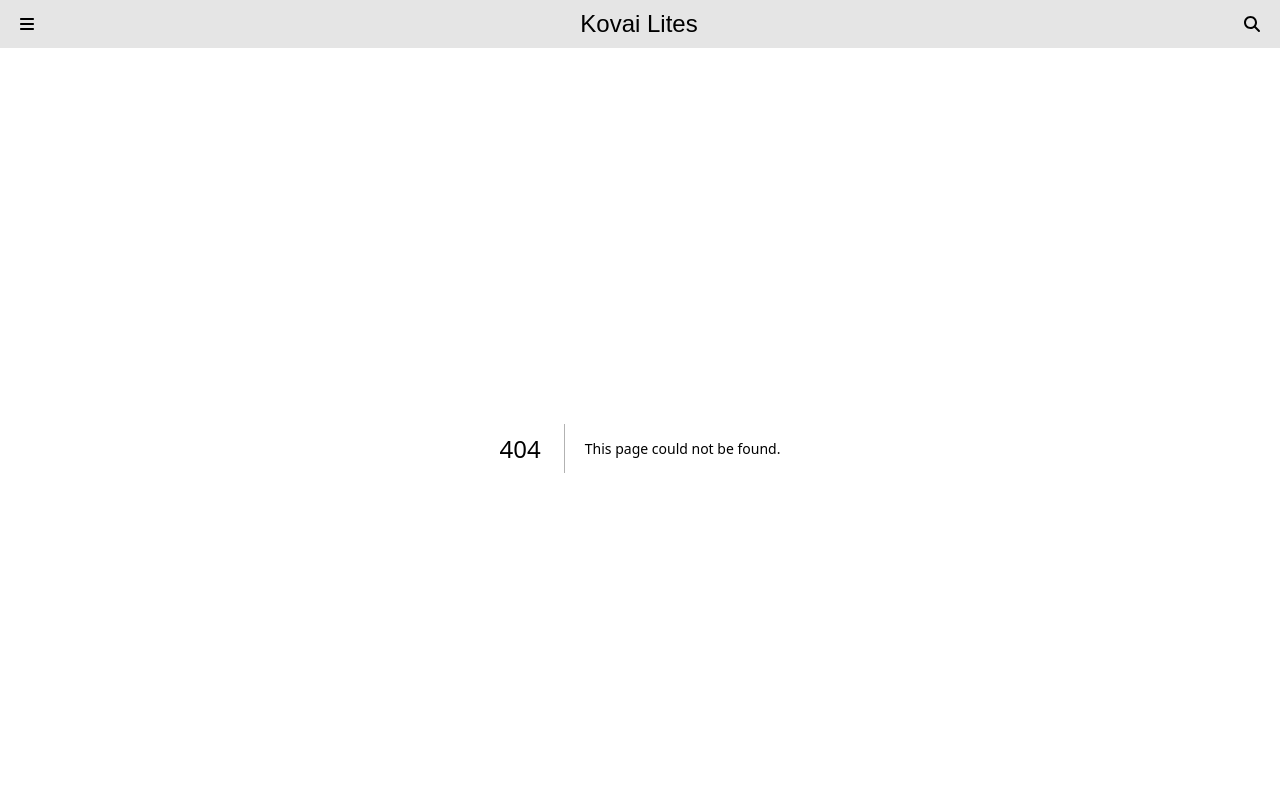
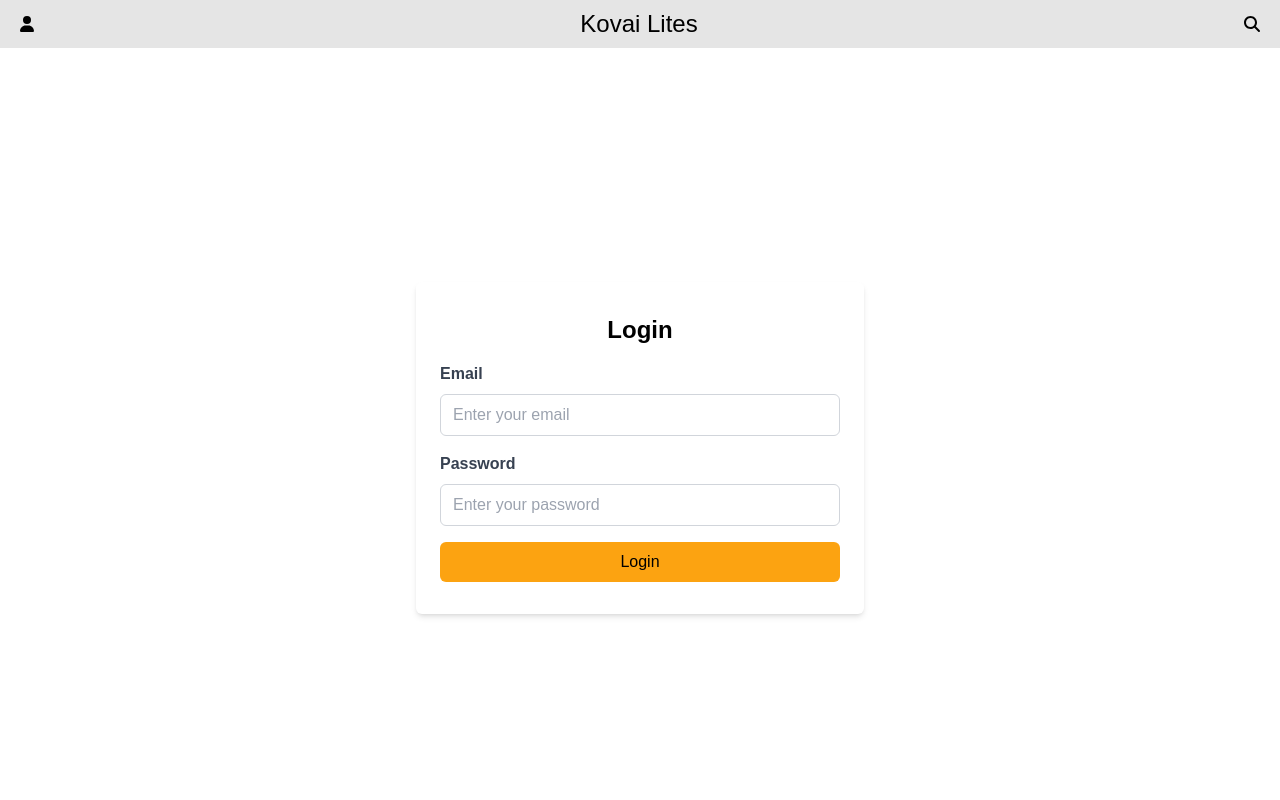
Before and after one commit to Surajsingh-6/KovaiLites, a Next.js app: page /Admin in a window 1280 px wide. Before the commit this address had no page. Shown: the top 800 px of the page. Built offline with nearby package versions, Linux system fonts and the light colour scheme; a web font is replaced by a local one.

Commit message:
admin page done

```diff
--- /dev/null
+++ b/app/Admin/page.js
@@ -0,0 +1,49 @@
+import React from "react";
+
+function login() {
+    return (
+        <div className="min-h-screen w-full flex items-center justify-center">
+            <div className="max-w-md w-full px-6 py-8 bg-white shadow-md rounded-md">
+                <h2 className="text-2xl font-bold mb-4 text-center">Login</h2>
+                <form>
+                    <div className="mb-4">
+                        <label
+                            htmlFor="email"
+                            className="block text-gray-700 font-bold mb-2"
+                        >
+                            Email
+                        </label>
+                        <input
+                            type="email"
+                            id="email"
+                            className="w-full px-3 py-2 border border-gray-300 rounded-md focus:outline-none focus:border-indigo-500"
+                            placeholder="Enter your email"
+                        />
+                    </div>
+                    <div className="mb-4">
+                        <label
+                            htmlFor="password"
+                            className="block text-gray-700 font-bold mb-2"
+                        >
+                            Password
+                        </label>
+                        <input
+                            type="password"
+                            id="password"
+                            className="w-full px-3 py-2 border border-gray-300 rounded-md focus:outline-none focus:border-indigo-500"
+                            placeholder="Enter your password"
+                        />
+                    </div>
+                    <button
+                        type="submit"
+                        className="w-full bg-[--bgaa] text-black py-2 px-4 rounded-md hover:bg-[#1cc744] transition-colors"
+                    >
+                        Login
+                    </button>
+                </form>
+            </div>
+        </div>
+    );
+}
+
+export default login;
--- a/app/Navbar/page.js
+++ b/app/Navbar/page.js
@@ -2,13 +2,13 @@ import React from 'react'
 import Link from 'next/link'
 import { faSearch } from '@fortawesome/free-solid-svg-icons';
 import { FontAwesomeIcon } from '@fortawesome/react-fontawesome';
-import { faBars } from '@fortawesome/free-solid-svg-icons';
+import { faUser } from '@fortawesome/free-solid-svg-icons';
 
 function page() {
   return (
     <div className='w-full h-12 bg-[var(--bga)] flex px-5 justify-between items-center p-2'>
         <div>
-            <Link href="/"><FontAwesomeIcon icon={faBars} className='h-8 mt-1'/></Link>
+            <Link href="/Admin"><FontAwesomeIcon icon={faUser} className='h-8 mt-1'/></Link>
         </div>
         <div className='brunoAceSc text-2xl'><Link href="/"><h7>Kovai Lites</h7></Link></div>
         <div>
```
